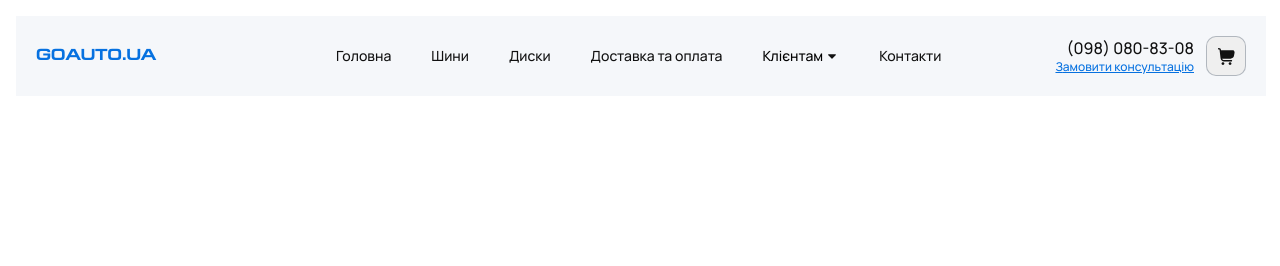
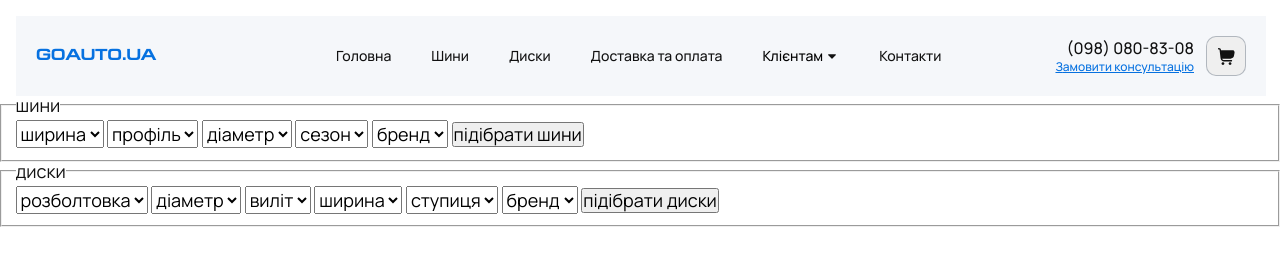
Before and after one commit to vtabashniuk/goauto.ua, a website built with webpack: page src/index.html in a window 1280 px wide. Built offline with nearby package versions, Linux system fonts and the light colour scheme.

Commit message:
add markup for tyres and wheels form

```diff
--- a/src/index.html
+++ b/src/index.html
@@ -96,10 +96,17 @@
                 <li class="menu-navigation-item"><p>диски</p></li>
                 <li class="menu-navigation-item"><p>доставка та оплата</p></li>
                 <li class="menu-navigation-item">
-                  <button type="button" class="menu-navigation-button" aria-expanded="false" >
+                  <button
+                    type="button"
+                    class="menu-navigation-button"
+                    aria-expanded="false"
+                  >
                     <div class="button-label">
                       <p class="main-menu-item">клієнтам</p>
-                      <svg class="dropdown-arrow" menu-nav-button-dropdown-arrow>
+                      <svg
+                        class="dropdown-arrow"
+                        menu-nav-button-dropdown-arrow
+                      >
                         <use
                           href="./img/svg/icons.svg#dropdown-menu-arrow"
                         ></use>
@@ -131,5 +138,52 @@
         </div>
       </div>
     </header>
+    <section>
+      <form action="" class="form-tyres">
+        <fieldset>
+          <legend>шини</legend>
+          <select aria-label="width" name="tyre-width" id="tyre-width">
+            <option value="">ширина</option>
+          </select>
+          <select aria-label="height" name="tyre-height" id="tyre-height">
+            <option value="">профіль</option>
+          </select>
+          <select aria-label="radius" name="tyre-radius" id="tyre-radius">
+            <option value="">діаметр</option>
+          </select>
+          <select aria-label="season" name="tyre-season" id="tyre-season">
+            <option value="">сезон</option>
+          </select>
+          <select aria-label="brand" name="tyre-brand" id="tyre-brand">
+            <option value="">бренд</option>
+          </select>
+          <button type="button">підібрати шини</button>
+        </fieldset>
+      </form>
+      <form action="" class="form-wheels">
+        <fieldset>
+          <legend>диски</legend>
+          <select aria-label="bolting" name="wheel-bolting" id="wheel-bolting">
+            <option value="">розболтовка</option>
+          </select>
+          <select aria-label="diameter" name="wheel-diameter" id="wheel-diameter">
+            <option value="">діаметр</option>
+          </select>
+          <select aria-label="offset" name="wheel-offset" id="wheel-offset">
+            <option value="">виліт</option>
+          </select>
+          <select aria-label="width" name="wheel-width" id="wheel-width">
+            <option value="">ширина</option>
+          </select>
+          <select aria-label="hub" name="wheel-hub" id="wheel-hub">
+            <option value="">ступиця</option>
+          </select>
+          <select aria-label="brand" name="wheel-brand" id="wheel-brand">
+            <option value="">бренд</option>
+          </select>
+          <button type="button">підібрати диски</button>
+        </fieldset>
+      </form>
+    </section>
   </body>
 </html>
```
